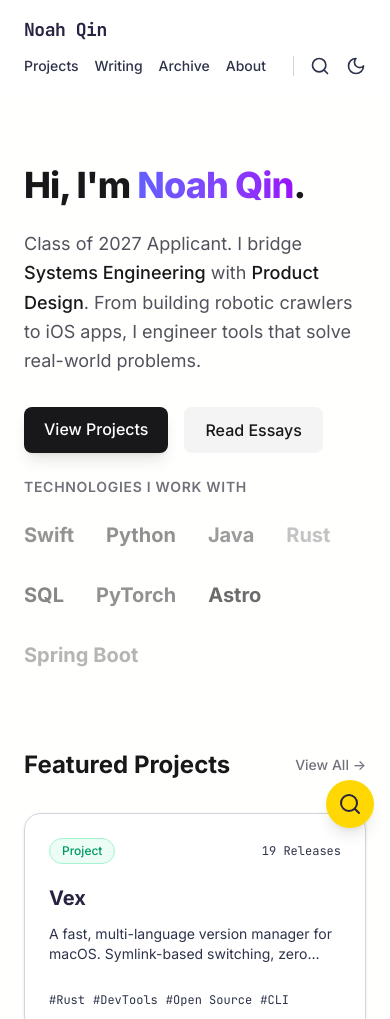
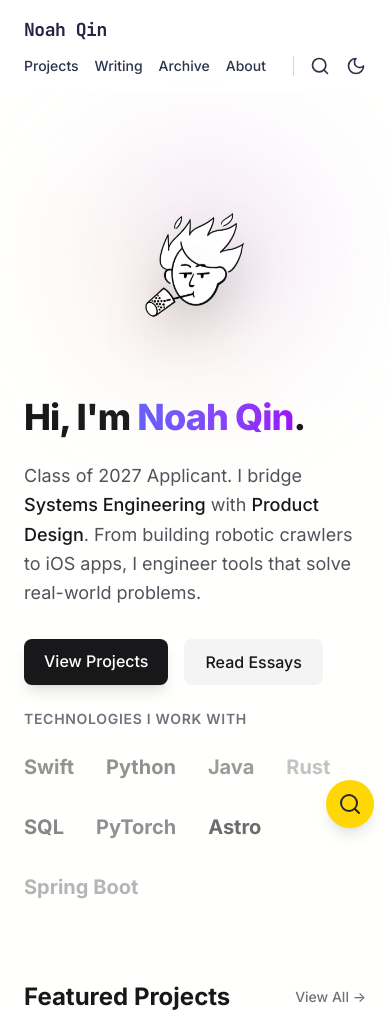
Before and after one commit to noah-qin/personal-blog, an Astro site: page / in a window 390 px wide. Shown: the top 1019 px of the page. Built offline with nearby package versions, Linux system fonts and the light colour scheme; Astro itself is replaced by a stand-in of ours; some packages are replaced by stand-ins of ours.

Commit message:
feat: show hero avatar on mobile at a smaller size instead of hiding it

```diff
--- a/src/components/HeroImage.astro
+++ b/src/components/HeroImage.astro
@@ -3,7 +3,7 @@
 ---
 
 <div
-    class="relative w-full aspect-square max-w-[420px] mx-auto hidden md:block"
+    class="relative w-full aspect-square max-w-[200px] md:max-w-[420px] mx-auto"
 >
     <!-- Abstract Background Blob -->
     <div
@@ -13,13 +13,13 @@
 
     <!-- Main Image Container -->
     <div
-        class="relative z-10 w-full h-full p-6 flex items-center justify-center animate-float"
+        class="relative z-10 w-full h-full p-4 md:p-6 flex items-center justify-center animate-float"
     >
         <!-- Using the transparent favicon as the main visual -->
         <img
             src="/favicon.png"
             alt="Noah Qin Avatar"
-            class="w-64 h-64 object-contain drop-shadow-2xl hover:scale-105 transition-transform duration-500"
+            class="w-36 h-36 md:w-64 md:h-64 object-contain drop-shadow-2xl hover:scale-105 transition-transform duration-500"
         />
     </div>
 </div>
--- a/src/pages/index.astro
+++ b/src/pages/index.astro
@@ -16,7 +16,7 @@ const latestPosts = sortByPublishDate(await getCollection("blog")).slice(0, 3);
 
 <Layout title={`Home | ${SITE.name}`}>
 	<section
-		class="py-6 md:py-20 flex flex-col-reverse md:flex-row items-center gap-12"
+		class="py-6 md:py-20 flex flex-col-reverse md:flex-row items-center gap-8 md:gap-12"
 	>
 		<div class="flex-1 space-y-6">
 			<h1
@@ -56,7 +56,7 @@ const latestPosts = sortByPublishDate(await getCollection("blog")).slice(0, 3);
 		</div>
 
 		<div
-			class="hidden md:flex flex-1 w-full justify-end animate-in-4"
+			class="flex flex-1 w-full justify-center md:justify-end animate-in-4"
 		>
 			<HeroImage />
 		</div>
```
